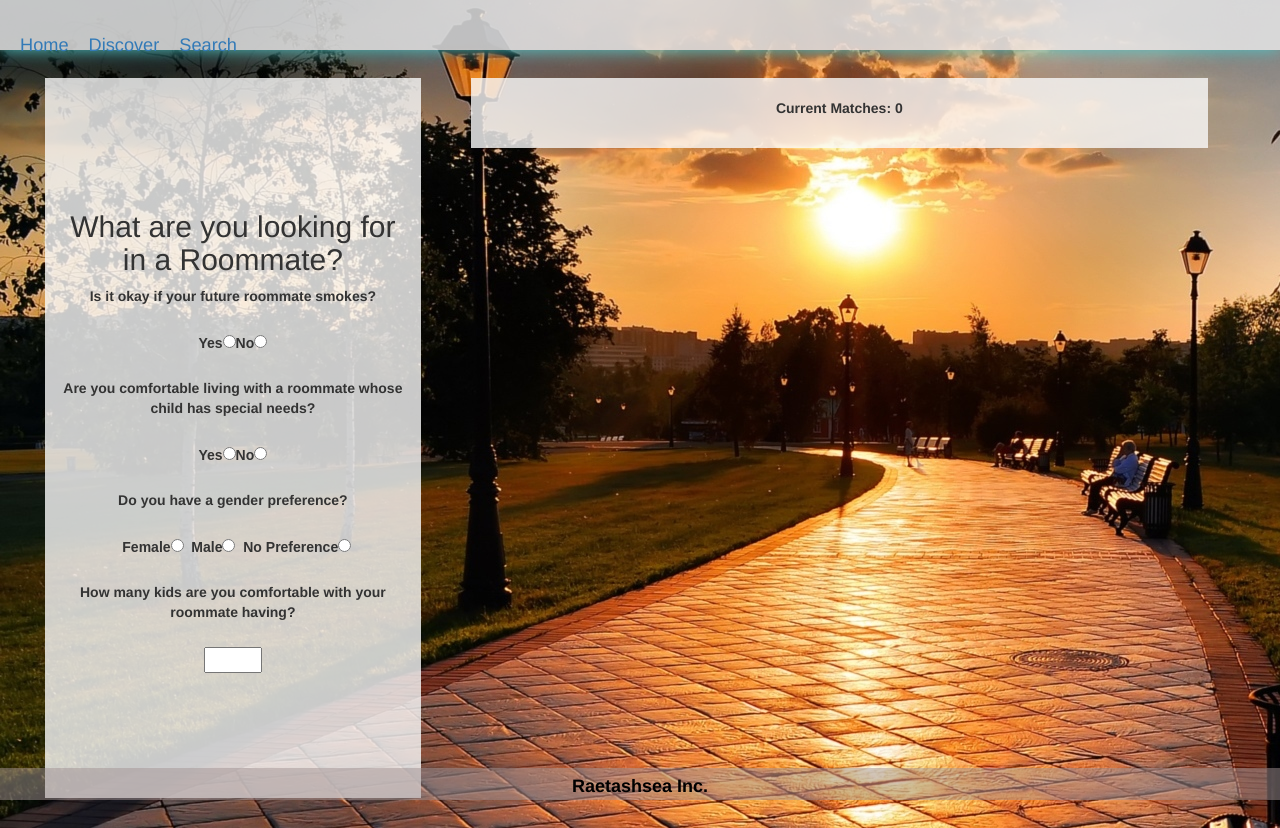
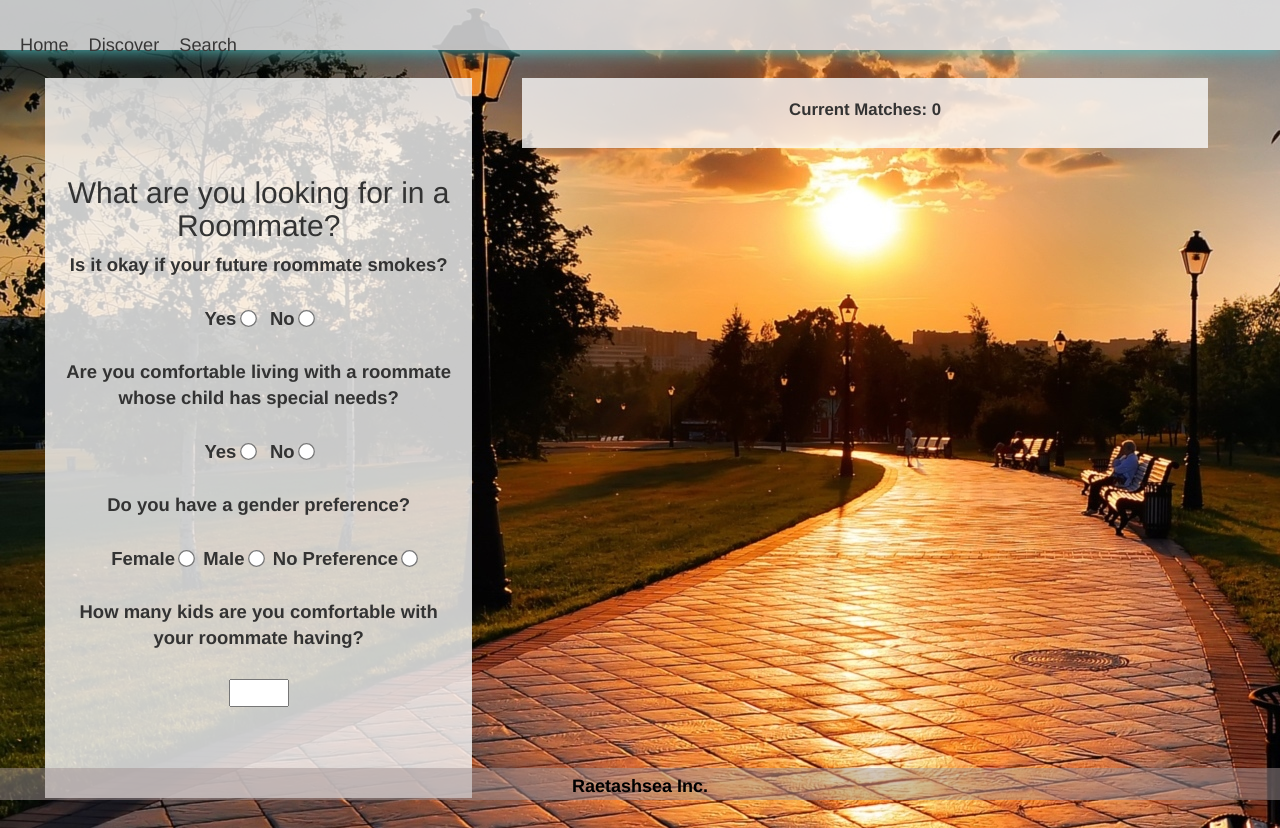
Before and after one commit to Niiitasha/PairRent, a React (Create React App) app in the folder clients/: page /SearchForm in a window 1280 px wide. Shown: the top 828 px of the page. Built offline with nearby package versions, Linux system fonts and the light colour scheme; a web font is replaced by a local one; what jquery-ajax would draw is missing.

Commit message:
make fonts bigger for desktop

```diff
--- a/clients/src/components/Card.js
+++ b/clients/src/components/Card.js
@@ -4,7 +4,7 @@ import { connect } from 'react-redux';
 class Card extends Component {
     render() {
         return (
-          <div className="card">
+            <div className="card">
                 <img alt="Profile" src={this.props.profile.profilepic}></img>
                 <p className="name">{this.props.profile.name}</p>
                 <p className="name">{this.props.profile.bio}</p>
--- a/clients/src/components/SearchForm.js
+++ b/clients/src/components/SearchForm.js
@@ -32,16 +32,16 @@ class SearchForm extends Component {
                         <label>Is it okay if your future roommate smokes?</label>
                         <br />
                         <br />
-                        <label className="choices">Yes<input title="smoker" name="smoker" type="radio" value="smoker" onChange={this.handleInputChange} />    </label>
-                        <label className="choices">No<input title="noSmoker" name="smoker" type="radio" value="noSmoker" onChange={this.handleInputChange} />    </label>
+                        <label className="choices">Yes&nbsp;<input title="smoker" name="smoker" type="radio" value="smoker" onChange={this.handleInputChange} />    </label>
+                        <label className="choices">&nbsp;&nbsp;&nbsp;No&nbsp;<input title="noSmoker" name="smoker" type="radio" value="noSmoker" onChange={this.handleInputChange} />    </label>
                     </div>
                     <br />
                     <div className="needs">
                         <label>Are you comfortable living with a roommate whose child has special needs?</label>
                         <br />
                         <br />
-                        <label className="choices">Yes<input title="needs" name="needs" type="radio" value="needs" onChange={this.handleInputChange} />    </label>
-                        <label className="choices">No<input title="noNeeds" name="needs" type="radio" value="noNeeds" onChange={this.handleInputChange} />    </label>
+                        <label className="choices">Yes&nbsp;<input title="needs" name="needs" type="radio" value="needs" onChange={this.handleInputChange} />    </label>
+                        <label className="choices">&nbsp;&nbsp;&nbsp;No&nbsp;<input title="noNeeds" name="needs" type="radio" value="noNeeds" onChange={this.handleInputChange} />    </label>
                     </div>
                     <br />
                     <div className="noPrefs">
@@ -49,11 +49,11 @@ class SearchForm extends Component {
                         <br />
                         <br />
                         <div className="genders">
-                            <label className="choices">&nbsp;&nbsp;Female<input title="female" name="gender" value="female" type="radio" onChange={this.handleInputChange} /></label>
+                            <label className="choices">&nbsp;&nbsp;Female&nbsp;<input title="female" name="gender" value="female" type="radio" onChange={this.handleInputChange} /></label>
                             <br />
-                            <label className="choices" >&nbsp;&nbsp;Male<input title="male" name="gender" value="male" type="radio" onChange={this.handleInputChange} /></label>
+                            <label className="choices" >&nbsp;&nbsp;Male&nbsp;<input title="male" name="gender" value="male" type="radio" onChange={this.handleInputChange} /></label>
                             <br />
-                            <label className="choices">&nbsp;&nbsp;No Preference<input title="noPreference" name="gender" value="none" type="radio" onChange={this.handleInputChange} /></label>
+                            <label className="choices">&nbsp;&nbsp;No Preference&nbsp;<input title="noPreference" name="gender" value="none" type="radio" onChange={this.handleInputChange} /></label>
                         </div>
                     </div>
                     <br />
--- a/clients/src/index.css
+++ b/clients/src/index.css
@@ -7,19 +7,25 @@ body {
 }
 
 
-.testominalOne,.testominalTwo{
+.testominalOne,.testominalTwo {
   display: flex;
 }
 
+.container-fluid {
+  margin-top: 10px;
+}
 
+p.name {
+  padding-top: 8px;
+}
 
-.carry{
+.carry {
   margin: auto;
   margin-top: 20px;
   width: 100vw;
 }
 
-.testimonialText{
+.testimonialText {
   width: 50%;
   font-size: 60%;
   padding-top:20px;
@@ -63,7 +69,7 @@ body {
 .discoverBackgroundDiv {
   display: flex;
   background-color: rgba(250, 250, 250, 0.8);
-  margin-top: 5%;
+  margin: -20% -30% 0 -30%;
 }
 
 .profileCardBackgroundDiv {
@@ -97,8 +103,6 @@ body {
   text-align: center;
   font-size: 300%;
 }
-
-
 
 .arrow {
   background-color: darkgrey;
@@ -174,7 +178,7 @@ form {
   padding-bottom: 30px;
 }
 
-.discoverMainDiv{
+.discoverMainDiv {
   display: flex;
   align-items: center;
   width: 50%;
@@ -193,7 +197,6 @@ img {
   align-items: center;
   flex-direction: column;
   margin: 50px;
-
 }
 
 .discoverCard {
@@ -254,13 +257,15 @@ button.NextButton, button.PrevButton {
 
 a {
   text-decoration: none;
-  color: #383737;
+  color: #383737 !important;
   transition: color 0.3s ease;
 }
 
 a:hover {
-  color:#42a5a5;
+  color: #42a5a5 !important;
   animation: pulse 1s;
+  text-decoration: none  !important;
+
 }
 
 li:hover {
@@ -348,7 +353,7 @@ li:hover {
 
 @media only screen and (min-width: 768px) {
   .mainNav {
-    height: 20px;
+    height: 50px;
   }
 
   .imgContainer {
@@ -372,52 +377,53 @@ li:hover {
   }
 
   .profileBioOnly {
-    max-width: 400px;
+    max-width: 500px;
     padding: 5%;
+  }
+
+  .discoverBackgroundDiv {
+    margin: -10% -30% 0 -30%;
+    max-width: 800px;
   }
 }
 
 @media only screen and (min-width: 991px) {
-  .homePage{
+  .homePage {
     margin: auto;
   }
-  .testimonialText{
+
+  .testimonialText {
     margin-top: 40px;
     width: 30%;
-    font-size: 100%;
-    padding-top:20px;
-    background-color: rgba(250, 250, 250, 0.8);
+    font-size: 120%;
+    padding:20px 5px 20px 5px;
     margin-bottom: 225px;
     margin-right: 60px;
     justify-content: center;
     align-items: center;
-
   }
 
-
-  .testimonals{
+  .testimonals {
     overflow: auto;
     overflow-x: hidden;
     margin-bottom: 50px;
     margin-left: 90px;
     margin-right: 90px;
-    background-color: rgba(250, 250, 250, 0.2);
-
   }
 
-  .testominalOne, .testominalTwo{
+  .testominalOne, .testominalTwo {
     justify-content: center;
   }
 
-  .testominalOne{
+  .testominalOne {
     margin-left: -300px;
   }
 
-  .testominalTwo{
+  .testominalTwo {
     margin-right: -350px;
   }
 
-  .homeImg{
+  .homeImg {
     margin-top: 60px;
     width: 30%;
     margin-right: -30px;
@@ -469,9 +475,10 @@ li:hover {
 
   .searchForm {
     margin-left: 45px;
+    font-size: 110%;
   }
 
-  .carry{
+  .carry {
     margin: auto;
     margin-top: 20px;
     width: 88vw;
@@ -507,10 +514,37 @@ li:hover {
     padding-right: 150px;
   }
 
-
   .profileCardBackgroundDiv {
     margin: 2% -3%;
+  }
 
+  .discoverCard {
+    font-size: 120%;
+  }
+
+  .profileCard {
+    font-size: 130%;
+    min-width: 1000px;
+  }
+
+  label {
+    font-size: 120%;
+  }
+
+  label.choices {
+    font-size: 120%;
+  }
+
+  input[type='radio'] {
+    transform: scale(1.3);
+  }
+
+  .searchCard {
+    font-size: 130%;
+  }
+
+  .profileImageAndData {
+    max-width: 500px;
   }
 }
 
```
Lines whose indentation alone changed are shown as unchanged.
